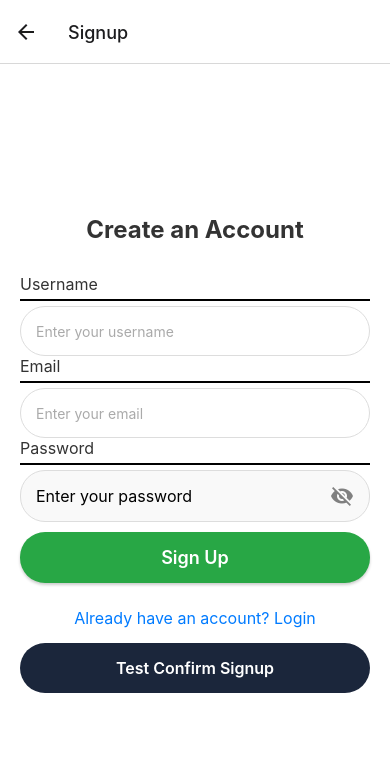
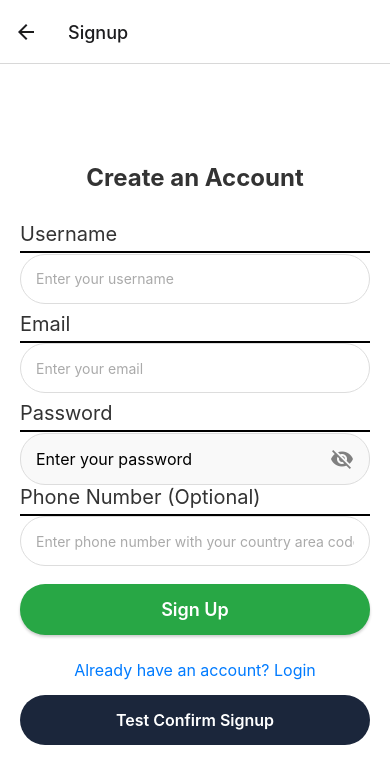
Before and after one commit to lexicoder11/expense-tracker-pinching-pennies, a React Native app: screen /Signup in a window 390 px wide. Shown: the top 784 px of the page. Built offline with nearby package versions, Linux system fonts and the light colour scheme; a web font is replaced by a local one; what amazon-cognito-identity-js would draw is missing.

Commit message:
updated the signup page to include phone number

```diff
--- a/src/Screens/Signup.jsx
+++ b/src/Screens/Signup.jsx
@@ -23,6 +23,7 @@ const SignupScreen = ({ navigation }) => {
     const [username, setUsername] = useState('');
     const [email, setEmail] = useState('');
     const [password, setPassword] = useState('');
+    const [phoneNumber, setPhoneNumber] = useState(''); // New state for phone number
 
     const fadeAnim = useRef(new Animated.Value(0)).current;
     const scaleAnim = useRef(new Animated.Value(0.8)).current;
@@ -53,6 +54,12 @@ const SignupScreen = ({ navigation }) => {
         if (username) {
             attributeList.push(
                 new CognitoUserAttribute({ Name: 'custom:username', Value: username })
+            );
+        }
+
+        if (phoneNumber) { // Add phone number if provided
+            attributeList.push(
+                new CognitoUserAttribute({ Name: 'phone_number', Value: phoneNumber })
             );
         }
 
@@ -109,6 +116,18 @@ const SignupScreen = ({ navigation }) => {
                 />
             </Animated.View>
 
+            <Animated.View style={{ opacity: fadeAnim, transform: [{ scale: scaleAnim }] }}>
+                <Text style={styles.label}>Phone Number (Optional)</Text>
+                <TextInput
+                    style={styles.input}
+                    value={phoneNumber}
+                    onChangeText={setPhoneNumber}
+                    placeholder="Enter phone number with your country area code"
+                    keyboardType="phone-pad"
+                    placeholderTextColor="#aaa"
+                />
+            </Animated.View>
+
             <Button title="Sign Up" onPress={handleSignUp} />
 
             <TouchableOpacity onPress={() => navigation.navigate('Login')} style={styles.link}>
@@ -129,8 +148,21 @@ const SignupScreen = ({ navigation }) => {
 const styles = StyleSheet.create({
     container: { flex: 1, justifyContent: 'center', padding: 20, backgroundColor: '#FFF' },
     title: { fontSize: 24, fontWeight: 'bold', marginBottom: 30, textAlign: 'center', color: '#333' },
-    label: { fontSize: 16, marginBottom: 5, color: '#333', borderBottomWidth: 2, paddingBottom: 5 },
-    input: { height: 50, borderColor: '#ddd', borderWidth: 1, borderRadius: 25, paddingHorizontal: 15 },
+    label: {
+        fontSize: 20,
+        marginBottom: .5,
+        color: '#333',
+        borderBottomWidth: 2,
+        paddingBottom: 5
+    },
+    input: {
+        height: 50,
+        borderColor: '#ddd',
+        borderWidth: 1,
+        borderRadius: 25,
+        paddingHorizontal: 15,
+        marginBottom: 8,
+    },
     link: { marginTop: 15 },
     linkText: { color: '#007bff', fontSize: 16, textAlign: 'center' },
     testButton: {
```
